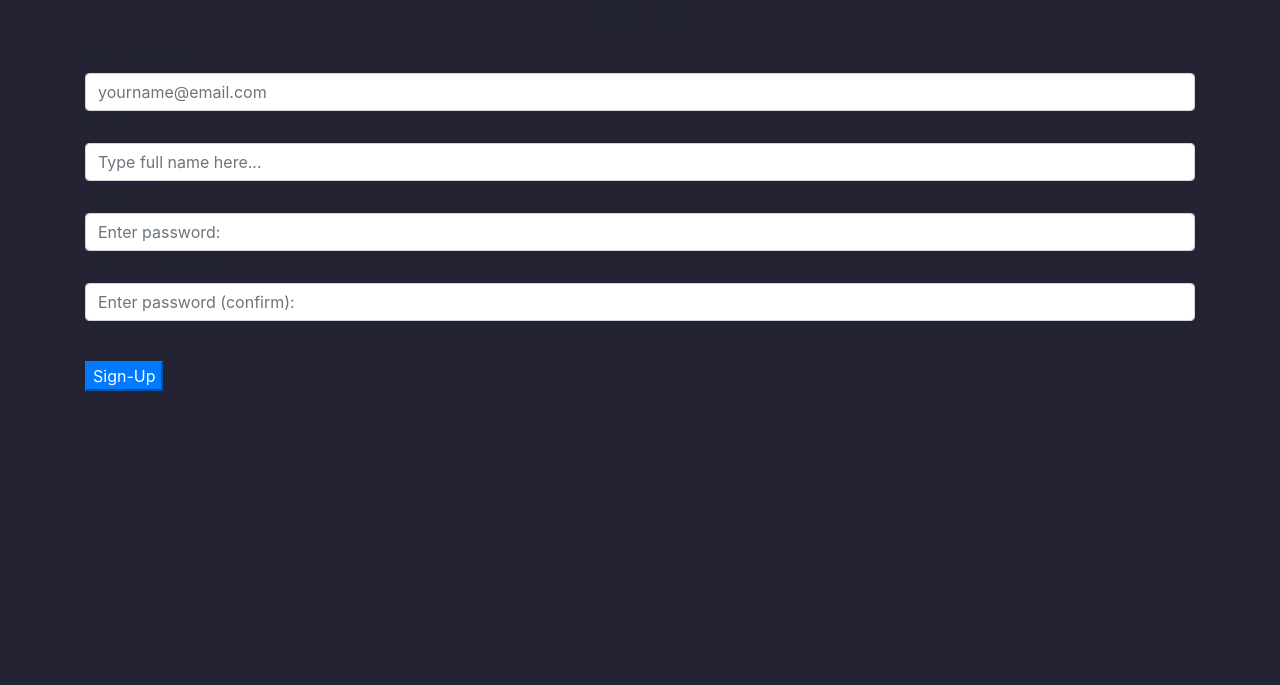
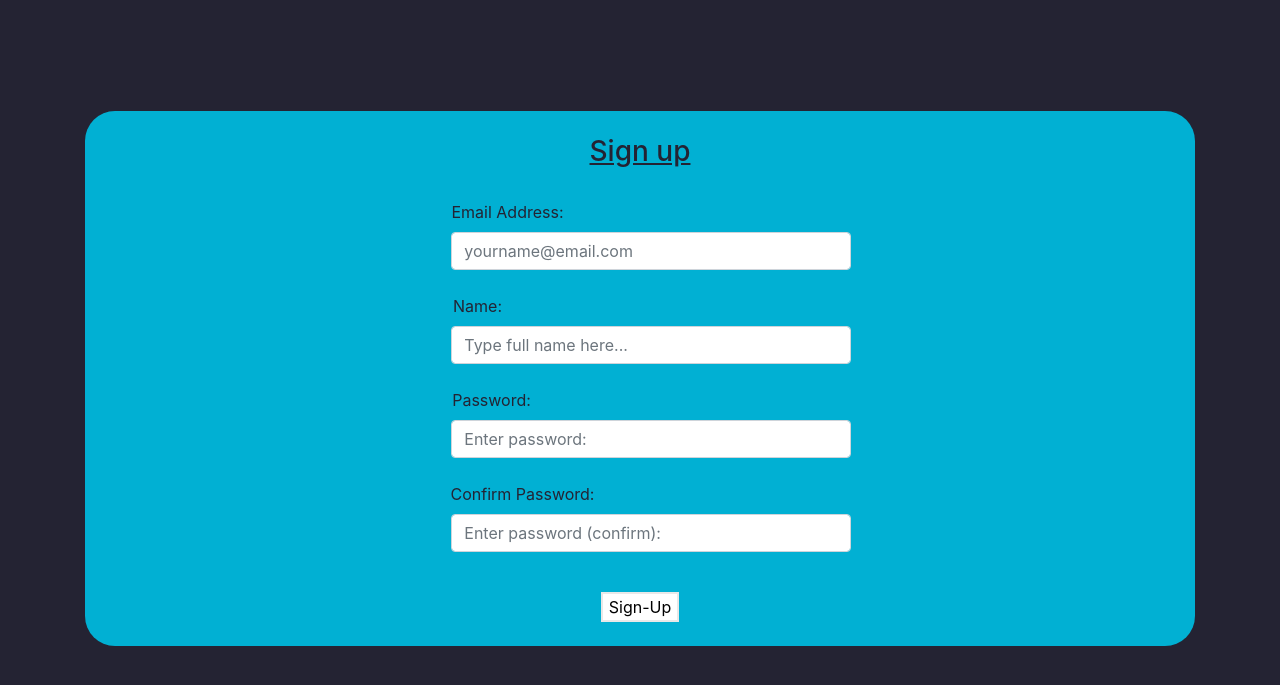
Before and after one commit to AdityaSri11/phoneBook, a Flask app: page /sign_up in a window 1280 px wide. Shown: the part 58-743 px from the top of the page. Run offline with Flask 2, Linux system fonts and the light colour scheme; some libraries are stand-ins or nearby versions.

Commit message:
CSS for sign-up finished

```diff
--- a/website/templates/sign_up.html
+++ b/website/templates/sign_up.html
@@ -3,41 +3,53 @@
 
 {% block content %}
 
-<form method="POST">
-    <h3 align="center">Sign up</h3>
-    <div class="form-group">
+<form method="POST" style="background-color: #01b0d3; border-radius: 30px; margin-top:10%;">
+    <br>
+    <h3 align="center" style="text-decoration: underline; color:#242333; text-align: center;">Sign up</h3>
+    <br>
+    <div class="form-group" style="text-align: center;">
 
-        <label for="email">Email Address:</label>
+        <div style="color:#242333; background:#01b0d3;">
+            <label for="email" style="margin-right:265px">Email Address:</label>
                 <input type="email"
+                style="width:400px; position: relative; margin-left: 33%; "
                 name="email"
                 id="email"
                 class="form-control"
                 placeholder="yourname@email.com"/>
-
-        <label for="firstName">Name:</label>
+            <br>
+            <label for="firstName" style="margin-right:325px">Name:</label>
                 <input type="text"
+                style="width:400px; position: relative; margin-left: 33%; "
                 name="firstName"
                 id="firstName"
                 class="form-control"
                 placeholder="Type full name here..."/>
-
-        <label for="password1">Password:</label>
+            <br>
+            <label for="password1" style="margin-right:297px">Password:</label>
                 <input type="password"
+                style="width:400px; position: relative; margin-left: 33%; "
                 name="password1"
                 id="password1"
                 class="form-control"
                 placeholder="Enter password: "/>
-
-        <label for="password2">Confirm Password:</label>
+            <br>
+            <label for="password2" style="margin-right:235px">Confirm Password:</label>
                 <input type="password"
+                style="width:400px; position: relative; margin-left: 33%; "
                 name="password2"
                 id="password2"
                 class="form-control"
                 placeholder="Enter password (confirm): "/>
         </div>
-    <br />
+    </div>
+    <br/>
 
-    <button type="submit" class="butn btn-primary">Sign-Up</button>
+    <button type="submit" class="butn btn-primary" style="text-align: center; background-color: white; color: black;
+    margin: 0 auto;
+    display: block;
+    border: 2px solid #E8E8E8;">Sign-Up</button>
+    <br>
 </form>
 
 {% endblock %}
```
Lines whose indentation alone changed are shown as unchanged.
